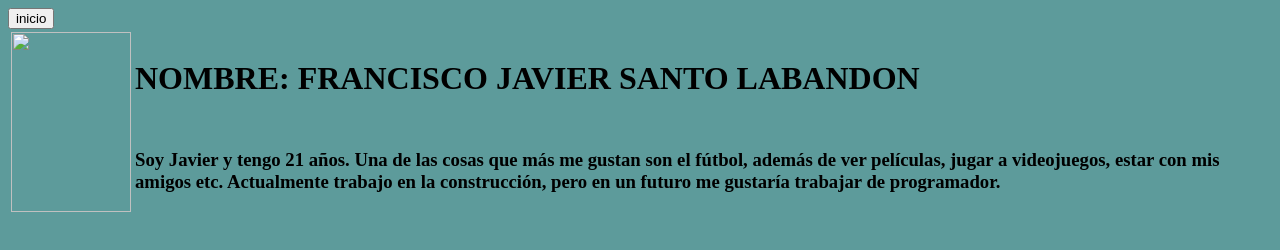
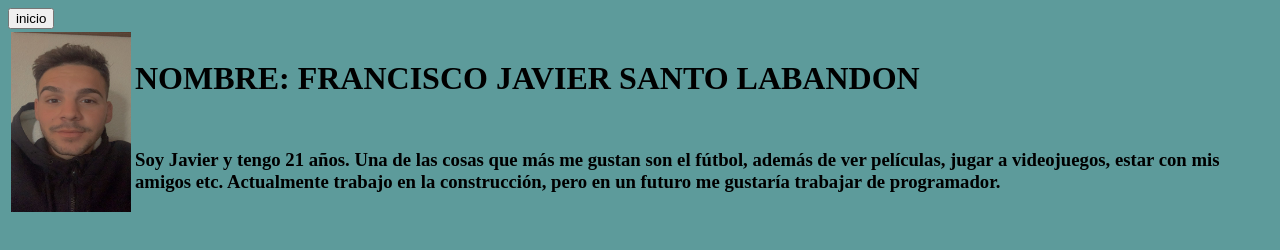
Before and after one commit to SemaJalon/ENDES-ACT3-Colavorativo, a plain HTML site: page personal6.html in a window 1280 px wide. Drawn offline with Linux system fonts and the light colour scheme.

Commit message:
Update personal6.html

```diff
--- a/personal6.html
+++ b/personal6.html
@@ -19,7 +19,7 @@
     <a href="index.html"><button>inicio</button></a>
 <table>
     <tr>
-    <td rowspan="3"><img src="javi.jpeg" width="120" height="180"></td>
+    <td rowspan="3"><img src="img/javi.jpeg" width="120" height="180"></td>
     </tr>
 
     <tr>
```
